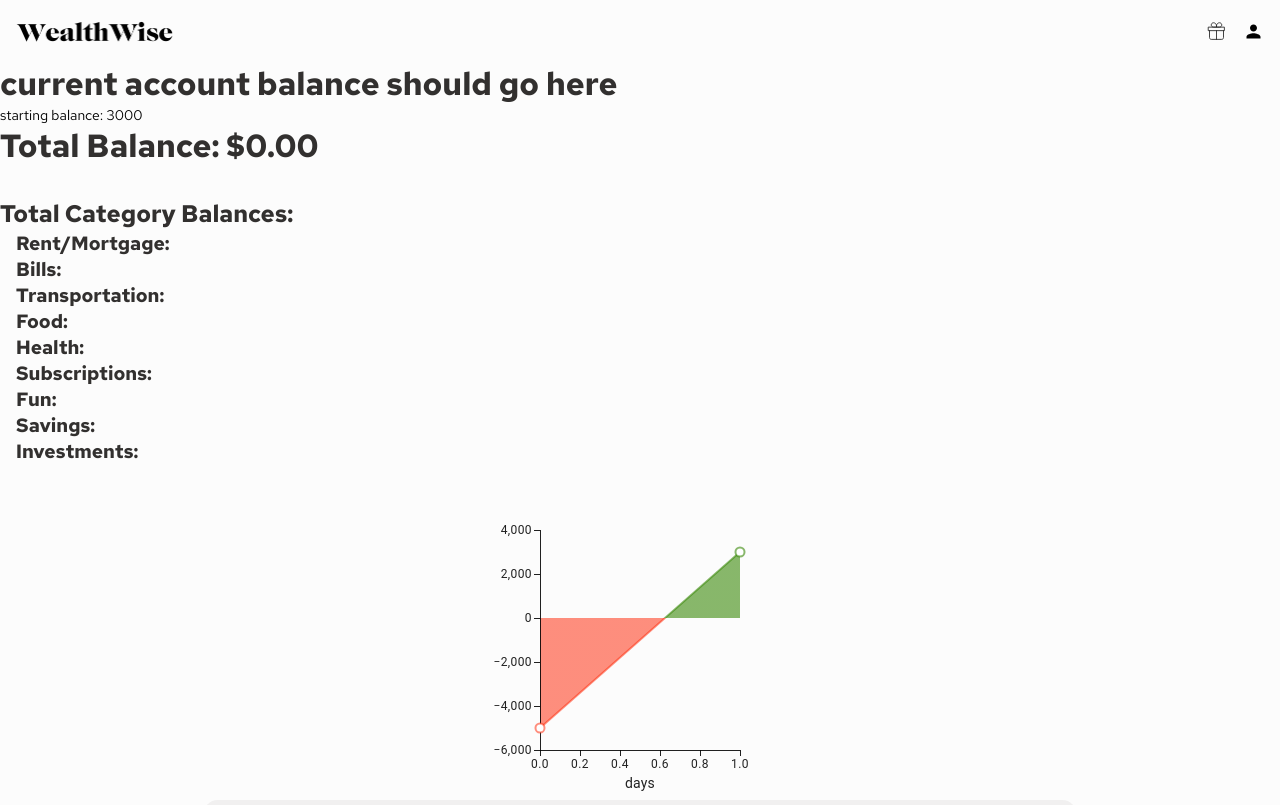
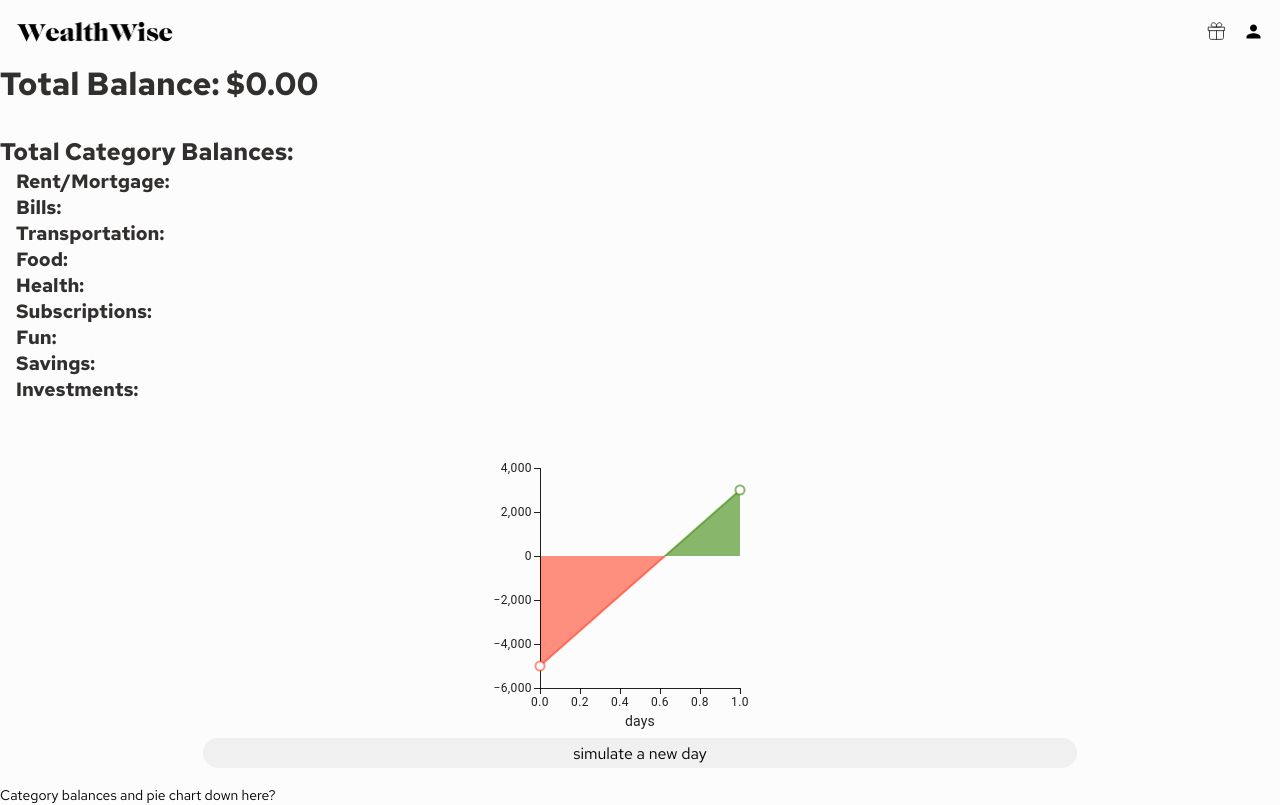
Before and after one commit to jasfoong/finance-wise, a React (Create React App) app: page /account in a window 1280 px wide. Shown: the top 805 px of the page. Built offline with nearby package versions, Linux system fonts and the light colour scheme.

Commit message:
Remove placeholder text

```diff
--- a/src/pages/InteractionPage/InteractionPage.jsx
+++ b/src/pages/InteractionPage/InteractionPage.jsx
@@ -9,8 +9,6 @@ const InteractionPage = ({ totalBalance, categoryBalance }) => {
   return (
     <>
       <Header />
-      <h1>current account balance should go here</h1>
-      <p>starting balance: {totalBalance}</p>
       <TotalBalance categoryBalance={categoryBalance} />
       <Chart />
       <p>Category balances and pie chart down here?</p>
```
